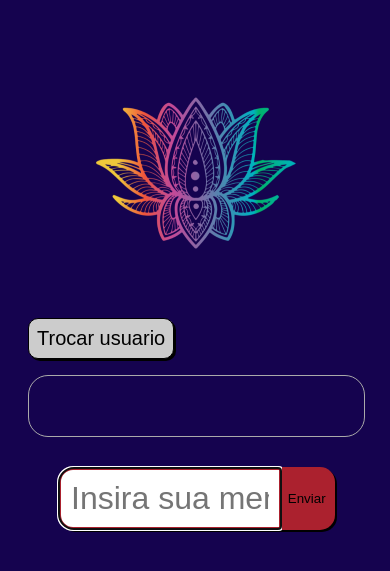
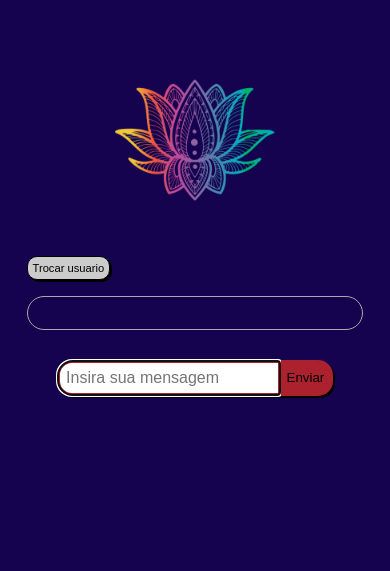
Before and after one commit to enzotorrs/socket-chat, a Flask app: page / in a window 390 px wide. Shown: the top 571 px of the page. Run offline with Flask 2, Linux system fonts and the light colour scheme; the visitor is signed in with stand-in values (Sample User, id 1); some libraries are stand-ins or nearby versions.

Commit message:
fix inital-scale and font sizes and paddins mobile

```diff
--- a/static/base.css
+++ b/static/base.css
@@ -5,7 +5,7 @@ nav {
 }
 .flash {
   list-style: none;
-  padding-left: 1.5rem;
+  padding-left: 0;
 }
 
 .flash li {
@@ -19,4 +19,5 @@ nav {
   border-top-color: #c9e2b3;
   /* color: #2b542c; */
   box-shadow: 2px 2px #000;
+  font-size: 0.7em;
 }
--- a/static/style.css
+++ b/static/style.css
@@ -6,35 +6,36 @@ body{
     width: 90%;
     margin-left: auto;
     margin-right: auto;
-    padding: 20px;
+    padding: 1rem;
 }
 
 .trocar_usuario {
-    font-size: 1.25em;
+    font-size: 0.7rem;
     background-color: #cccccc;
     border: solid 1px #000 ;
     border-radius: 10px;
-    padding: 8px;
+    padding: 0.3rem;
     box-shadow: 2px 2px #000;
+    margin-right: 1rem;
 }
 
 
 .imagem_chat {
     display: block;
-    padding: 20px;
-    max-width: 250px;
-    max-height: 250px;
+    padding: 1rem;
+    max-width: 200px;
+    max-height: 200px;
     margin-left: auto;
     margin-right: auto;
 }
 
 .chat {
-    font-size: 2em;
+    font-size: 1em;
     display: flex;
     flex-direction: column;
     border: solid 1px #aaa;
     border-radius: 20px;
-    padding: 30px;
+    padding: 1rem;
     margin-bottom: 20px;
 }
 .chat span ~ span{
@@ -84,8 +85,8 @@ body{
 }
 
 .inputs input {
-    padding: 10px;
-    font-size: 2em;
+    padding: 0.4rem;
+    font-size: 1em;
     border-radius: 15px 0 0 15px;
     box-shadow: 2px 2px #000;
     border: solid 3px #ab212e;
--- a/templates/admin.html
+++ b/templates/admin.html
@@ -6,7 +6,7 @@
         <link rel="stylesheet" href="{{ url_for('static', filename='style.css') }}">
         <link rel="stylesheet" href="{{ url_for('static', filename='base.css')  }}">
         <link rel="stylesheet" href="{{ url_for('static', filename='admin.css') }}">
-        <meta name='viewport' content='width=device-width, initial-scale=0.5, maximum-scale=0.5, user-scalable=0'/>
+        <meta name='viewport' content='width=device-width, initial-scale=1, maximum-scale=1, user-scalable=0'/>
         <link rel="shortcut icon" type="imagex/png" href="{{ url_for('static', filename='lotus_chat.ico') }}">
     </head>
 
--- a/templates/chat.html
+++ b/templates/chat.html
@@ -6,8 +6,7 @@
         <link rel="shortcut icon" type="imagex/png" href="{{ url_for('static', filename='lotus_chat.ico') }}">
         <link rel="stylesheet" href="{{ url_for('static', filename='base.css')  }}">
         <link rel="stylesheet" href="{{ url_for('static', filename='style.css') }}">
-        <meta name='viewport' content='width=device-width, initial-scale=.65, maximum-scale=1.0, user-scalable=0'/>
-        <!-- <meta name='viewport' content='width=device-width, initial-scale=1.0'/> -->
+        <meta name='viewport' content='width=device-width, initial-scale=1.0, maximum-scale=1.0, user-scalable=0'/>
     </head>
 
     <body>
--- a/templates/login.html
+++ b/templates/login.html
@@ -4,7 +4,7 @@
         <meta charset="UTF-8">
         <link rel="stylesheet" href="{{ url_for('static', filename='login.css') }}">
         <link rel="stylesheet" href="{{ url_for('static', filename='base.css') }}">
-        <meta name='viewport' content='width=device-width, initial-scale=.65, maximum-scale=.65, user-scalable=0'/>
+        <meta name='viewport' content='width=device-width, initial-scale=1.0, maximum-scale=1.0, user-scalable=0'/>
     </head>
     <body>
         <div class="box">
```
Also changed, not shown: static/login.css (+5 -8 lines), static/.comments/chat_login.png.xml (added), static/chat_login.png.
